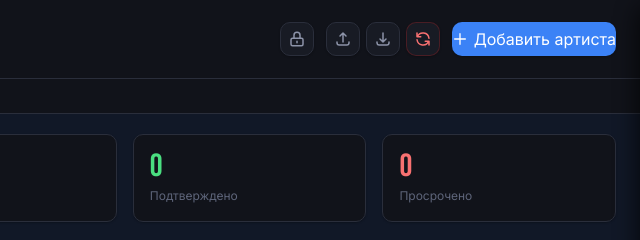
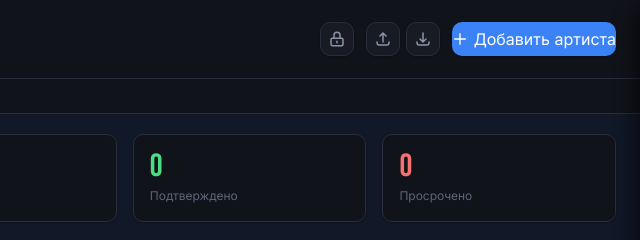
Before and after one commit to olesyapichuginanl-lab/ns-booking, a plain HTML site: page index.html in a window 1280 px wide. Shown: the top 240 px of the page, 640-1280 px from the left. Drawn offline with nearby package versions, Linux system fonts and the light colour scheme.

Commit message:
Reset button

```diff
--- a/index.html
+++ b/index.html
@@ -32,9 +32,6 @@
                             </button>
                             <button id="exportDatabaseBtn" class="private-only btn-icon" title="Экспорт">
                                 <svg fill="none" stroke="currentColor" viewBox="0 0 24 24"><path stroke-linecap="round" stroke-linejoin="round" stroke-width="2" d="M4 16v1a3 3 0 003 3h10a3 3 0 003-3v-1m-4-4l-4 4m0 0l-4-4m4 4V4"></path></svg>
-                            </button>
-                            <button id="resetChangesBtn" class="private-only btn-icon btn-icon-danger" title="Сброс">
-                                <svg fill="none" stroke="currentColor" viewBox="0 0 24 24"><path stroke-linecap="round" stroke-linejoin="round" stroke-width="2" d="M4 4v5h.582m15.356 2A8.001 8.001 0 004.582 9m0 0H9m11 11v-5h-.581m0 0a8.003 8.003 0 01-15.357-2m15.357 2H15"></path></svg>
                             </button>
                         </div>
 
```
